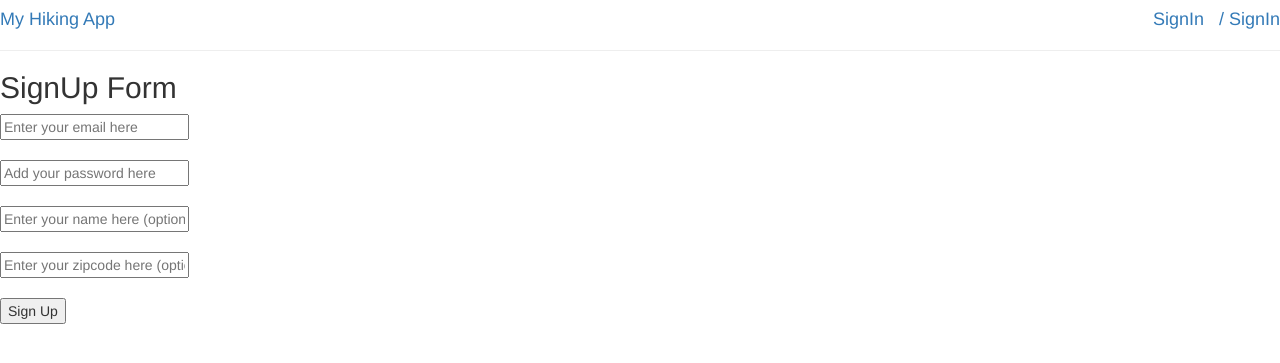
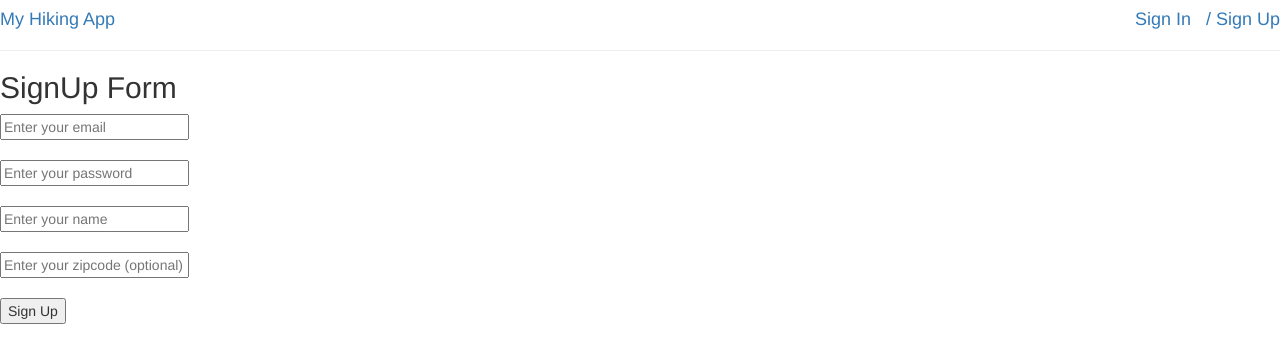
Before and after one commit to nt-git/GoHike, a Flask app: page /SignUp in a window 1280 px wide. Shown: the top 363 px of the page. Run offline with Flask 2, Linux system fonts and the light colour scheme; some libraries are stand-ins or nearby versions.

Commit message:
clean up

```diff
--- a/server.py
+++ b/server.py
@@ -6,7 +6,7 @@ from jinja2 import StrictUndefined
 from flask import Flask, render_template, redirect, request, flash, session
 from flask_debugtoolbar import DebugToolbarExtension
 
-from model import User, Trail, UserTrail, Hike, connect_to_db, db
+from model import User, Trail, UserTrail, Hike, Attr, TrailAttr, connect_to_db, db
 
 import geocoder
 import requests
@@ -179,11 +179,22 @@ def get_trail_info_add_to_db():
 def get_trail_comment_add_to_db():
     """Get Trail info from front end when user selects and stores in Attr Table"""
 
-
     trail_id = request.form.get("trail_id")
     comments = request.form.get("comments")
 
     print comments
+
+    #Add this record in Attr and TrailAttr Table.
+
+    attr = Attr(name=comments)
+    db.session.add(attr)
+    db.session.commit()
+
+    attr_id = attr.attr_id
+
+    trailattr = TrailAttr(trail_id=trail_id, attr_id=attr_id)
+    db.session.add(trailattr)
+    db.session.commit()
 
     return render_template("homepage.html")
 
--- a/templates/base.html
+++ b/templates/base.html
@@ -10,8 +10,10 @@
     <a href="/">My Hiking App</a>
     <span class="logout" style="float:right">
         {%if "id" not in session %}
-            <a href="/SignIn">SignIn</a> &nbsp; <a href="/SignUp">/ SignIn</a>
+            <a href="/SignIn">Sign In</a> &nbsp; <a href="/SignUp">/ Sign Up</a>
         {% else %}
+
+            <a href="/search">Plan Hikes</a>
             <a href="/logout">Logout</a>
         {% endif%}
     </span>
--- a/templates/homepage.html
+++ b/templates/homepage.html
@@ -5,7 +5,5 @@
 
 <h2> Curious about nearby Trails and how to plan your successful local hiking trip within no time ? You have landed on the right page! <h2>
 
-          <a href="/SignIn">Sign In</a> or <a href="/SignUp">Sign Up</a> </h3>
-
 
 {% endblock %}
--- a/templates/login_form.html
+++ b/templates/login_form.html
@@ -5,10 +5,10 @@
 
 <form action="/SignIn", method="POST">
     <div>
-        <input type="text" name="email" placeholder="Enter your email here">
+        <input type="email" name="email" placeholder="Enter your email here" required>
     </div> <br>
     <div>
-        <input type="password" name="password" placeholder="Add your password here">
+        <input type="password" name="password" placeholder="Add your password here" required>
     </div> <br>
 
     <input type="submit" value="Sign In">
--- a/templates/signup_form.html
+++ b/templates/signup_form.html
@@ -13,16 +13,16 @@
 
             <form action="/SignUp", method="POST">
             <div>
-                <input type="text" name="email" placeholder="Enter your email here">
+                <input type="email" name="email" placeholder="Enter your email" required>
             </div> <br>
             <div>
-                <input type="password" name="password" placeholder="Add your password here">
+                <input type="password" name="password" placeholder="Enter your password" required>
             </div> <br>
             <div>
-                <input type="text" name="name" placeholder="Enter your name here (optional)">
+                <input type="text" name="name" placeholder="Enter your name" required>
             </div> <br>
             <div>
-                <input type="text" name="zip" placeholder="Enter your zipcode here (optional)">
+                <input type="text" name="zip" placeholder="Enter your zipcode (optional)">
             </div> <br>
                 <input type="submit" value="Sign Up">
             </form>
--- a/templates/user_detail.html
+++ b/templates/user_detail.html
@@ -59,7 +59,7 @@
     evt.preventDefault();
 
 
-    let comments = $(this).prev().val()
+    let comments = $(this).parent().val()
 
     console.log(comments)
 
```
